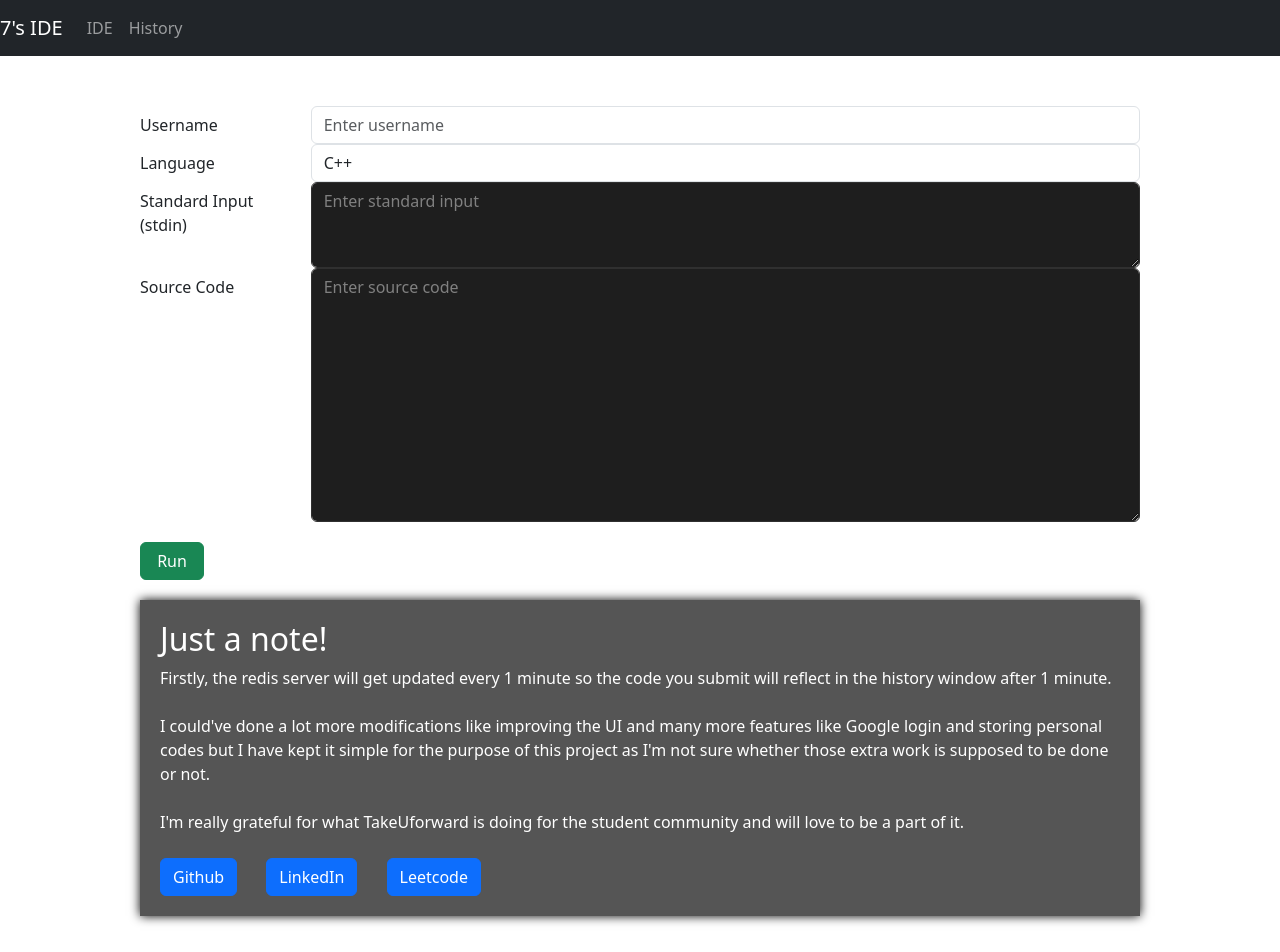
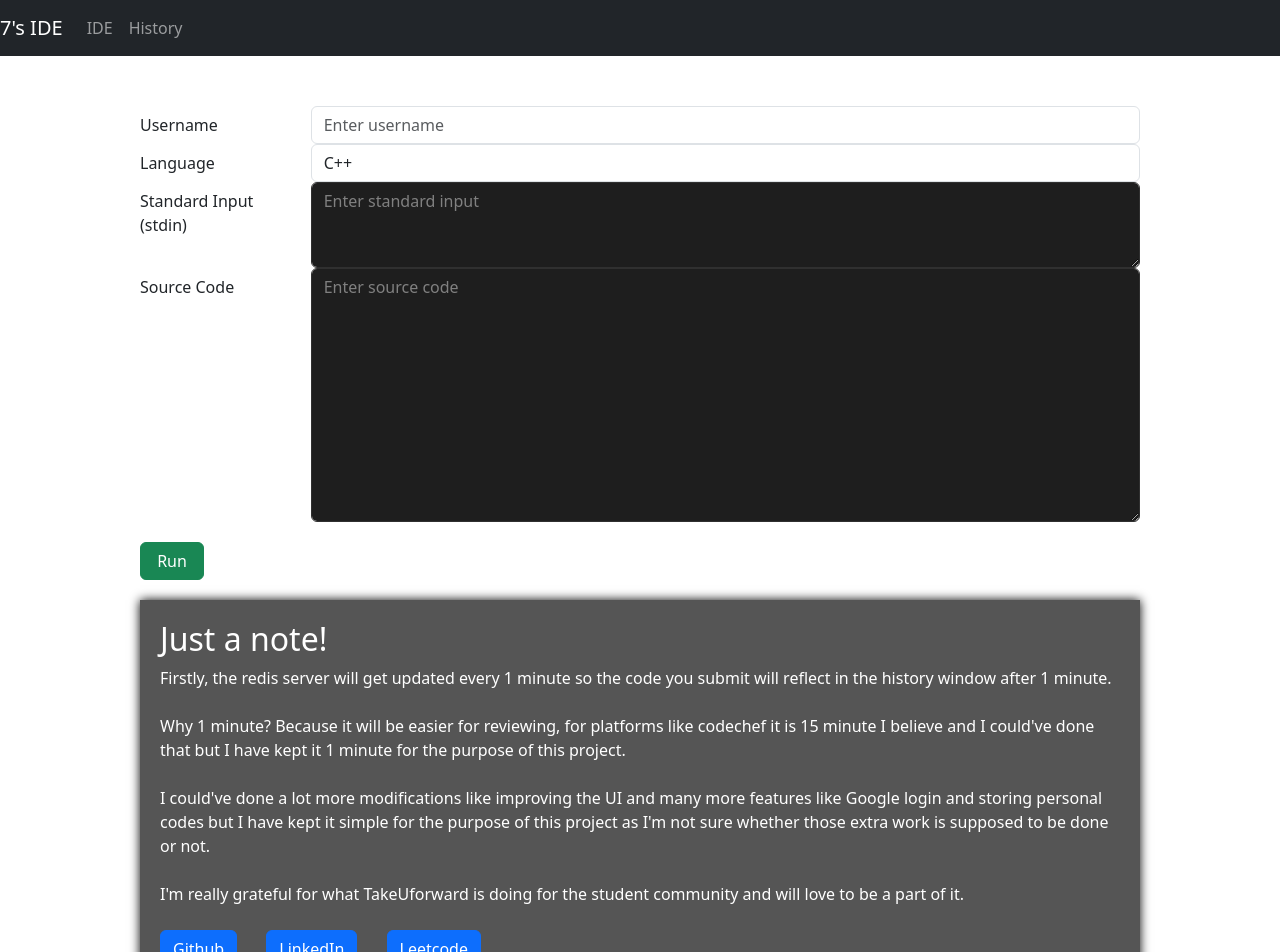
Before and after one commit to 7twik/TUF_task_frontend, a React (Vite) app: page / in a window 1280 px wide. Shown: the top 952 px of the page. Built offline with nearby package versions, Linux system fonts and the light colour scheme.

Commit message:
changes to codeform

```diff
--- a/src/CodeForm.jsx
+++ b/src/CodeForm.jsx
@@ -271,6 +271,9 @@ const CodeForm = () => {
                 Firstly, the redis server will get updated every 1 minute so the code you submit will reflect in the history window after 1 minute.
                 <br />
                 <br />
+                Why 1 minute? Because it will be easier for reviewing, for platforms like codechef it is 15 minute I believe and I could've done that  but I have kept it 1 minute for the purpose of this project.
+                <br />
+                <br />
                 I could've done a lot more modifications like improving the UI and many more features like Google login and storing personal codes but I have kept it simple for the purpose of this project as I'm not sure whether those extra work is supposed to be done or not.
                 <br/>
                 <br/>
```
